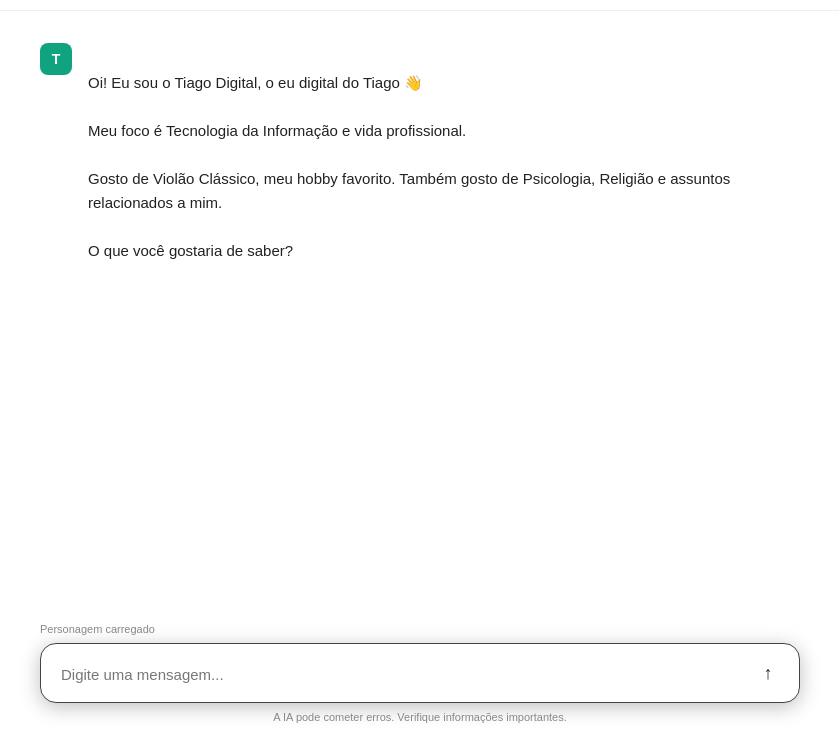
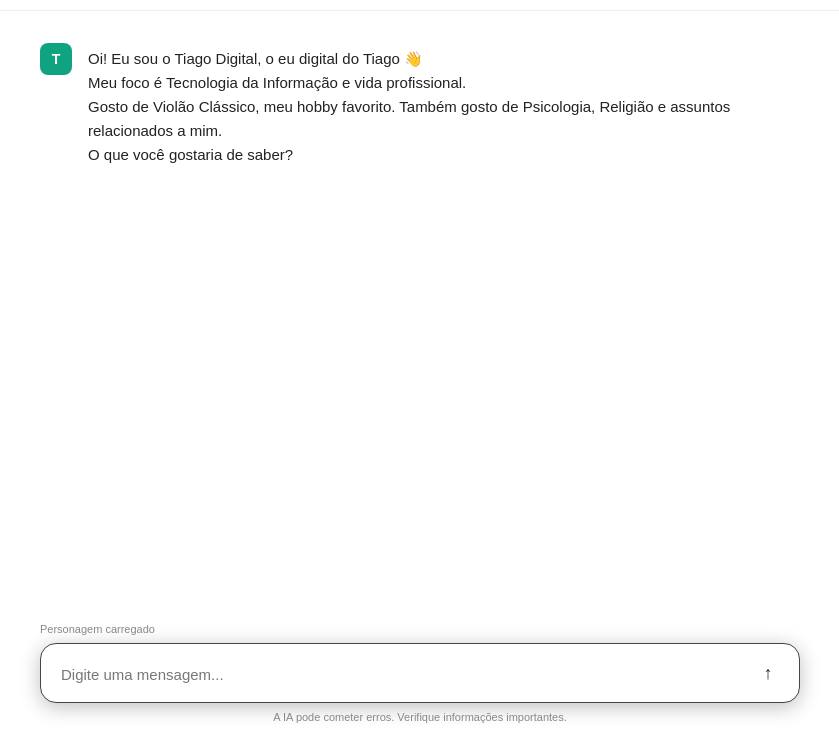
Before and after one commit to tiihagoos-oss/minisite, a plain HTML site: page index.html in a window 1280 px wide. Shown: the part 57-800 px from the top of the page, without its empty margins (220-1059 px from the left). Drawn offline with Linux system fonts and the light colour scheme.

Commit message:
Update index.html

```diff
--- a/index.html
+++ b/index.html
@@ -640,12 +640,7 @@ textarea::placeholder {
 <div class="messages" id="chat">
 <div class="message">
 <div class="avatar">T</div>
-<div class="message-content">
-<p>Oi! Eu sou o Tiago Digital, o eu digital do Tiago 👋</p>
-<p>Meu foco é Tecnologia da Informação e vida profissional.</p>
-<p>Gosto de Violão Clássico, meu hobby favorito. Também gosto de Psicologia, Religião e assuntos relacionados a mim.</p>
-<p>O que você gostaria de saber?</p>
-</div>
+<div class="message-content">Oi! Eu sou o Tiago Digital, o eu digital do Tiago 👋<br>Meu foco é Tecnologia da Informação e vida profissional.<br>Gosto de Violão Clássico, meu hobby favorito. Também gosto de Psicologia, Religião e assuntos relacionados a mim.<br>O que você gostaria de saber?</div>
 </div>
 </div>
 
```
